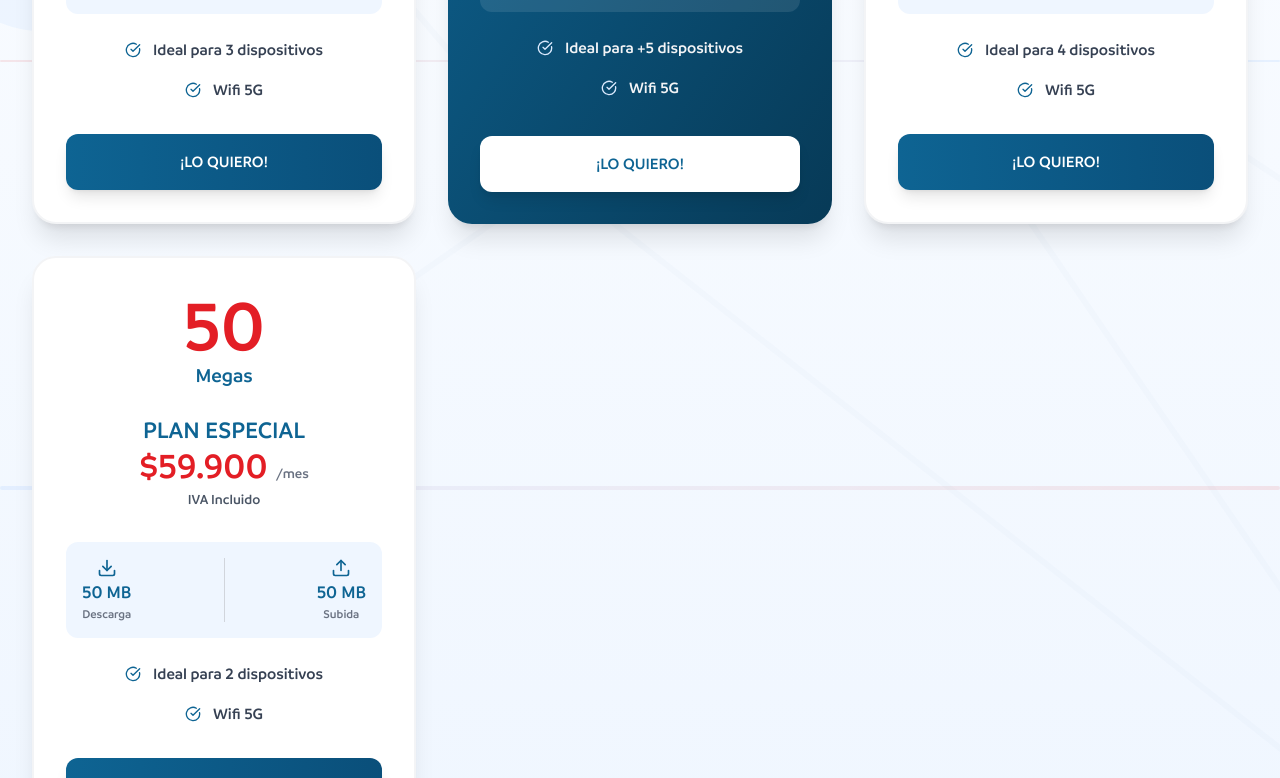
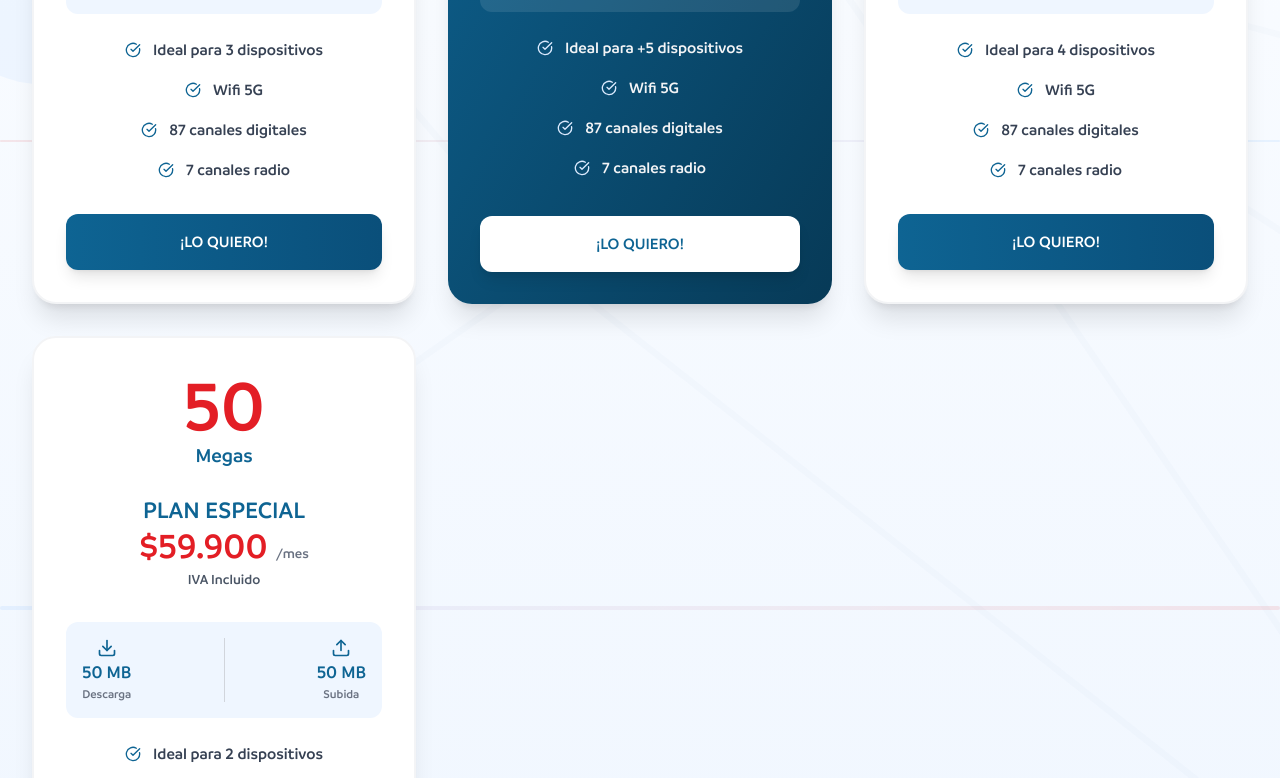
Before and after one commit to ingemateo30/PSI, a Next.js app: page /fibra in a window 1280 px wide. Shown: the part 936-1714 px from the top of the page. Built offline with nearby package versions, Linux system fonts and the light colour scheme.

Commit message:
mejoras internet

```diff
--- a/src/app/fibra/page.js
+++ b/src/app/fibra/page.js
@@ -22,6 +22,62 @@ import { FloatingWhatsApp } from "react-floating-whatsapp";
 import Image from "next/image";
 
 const internetPlans = [
+    {
+        speed: "100",
+        name: "PLAN TURBO",
+        price: "$59.900",
+        uploadSpeed: "100",
+        benefits: [
+            "Ideal para 3 dispositivos",
+            "Wifi 5G",
+            "87 canales digitales",
+            "7 canales radio"
+        ],
+        color: "#0e6493",
+    },
+    {
+        speed: "300",
+        name: "PLAN DELUXE",
+        price: "$79.900",
+        uploadSpeed: "250",
+        benefits: [
+            "Ideal para +5 dispositivos",
+            "Wifi 5G",
+            "87 canales digitales",
+            "7 canales radio"
+        ],
+        featured: true,
+        color: "#0e6493",
+    },
+    {
+        speed: "200",
+        name: "PLAN PREMIUM",
+        price: "$69.900",
+        uploadSpeed: "150",
+        benefits: [
+            "Ideal para 4 dispositivos",
+            "Wifi 5G",
+            "87 canales digitales",
+            "7 canales radio"
+        ],
+        color: "#0e6493",
+    },
+    {
+        speed: "50",
+        name: "PLAN ESPECIAL",
+        price: "$59.900",
+        uploadSpeed: "50",
+        benefits: [
+            "Ideal para 2 dispositivos",
+            "Wifi 5G",
+            "87 canales digitales",
+            "7 canales radio"
+
+        ],
+        color: "#0e6493",
+    }
+];
+const internetPlans2 = [
     {
         speed: "100",
         name: "PLAN TURBO",
@@ -51,7 +107,7 @@ const internetPlans = [
         price: "$79.900",
         uploadSpeed: "150",
         benefits: [
-            "Ideal para 4 dispositivos",
+            "Ideal para 5 dispositivos",
             "Wifi 5G"
         ],
         color: "#0e6493",
@@ -60,53 +116,6 @@ const internetPlans = [
         speed: "50",
         name: "PLAN ESPECIAL",
         price: "$59.900",
-        uploadSpeed: "50",
-        benefits: [
-            "Ideal para 2 dispositivos",
-            "Wifi 5G"
-        ],
-        color: "#0e6493",
-    }
-];
-const internetPlans2 = [
-    {
-        speed: "100",
-        name: "PLAN TURBO",
-        price: "$79.900",
-        uploadSpeed: "100",
-        benefits: [
-            "Ideal para 3 dispositivos",
-            "Wifi 5G"
-        ],
-        color: "#0e6493",
-    },
-    {
-        speed: "300",
-        name: "PLAN DELUXE",
-        price: "$99.900",
-        uploadSpeed: "250",
-        benefits: [
-            "Ideal para +5 dispositivos",
-            "Wifi 5G"
-        ],
-        featured: true,
-        color: "#0e6493",
-    },
-    {
-        speed: "200",
-        name: "PLAN PREMIUM",
-        price: "$89.900",
-        uploadSpeed: "150",
-        benefits: [
-            "Ideal para 5 dispositivos",
-            "Wifi 5G"
-        ],
-        color: "#0e6493",
-    },
-    {
-        speed: "50",
-        name: "PLAN ESPECIAL",
-        price: "$69.900",
         uploadSpeed: "50",
         benefits: [
             "Ideal para 2 dispositivos",
--- a/src/component/hero.js
+++ b/src/component/hero.js
@@ -68,7 +68,7 @@ export default function Hero() {
 
                     <div className="relative inline-block text-center">
                         <span className="absolute -top-2 left-1/2 -translate-x-1/2 text-sm font-bold text-[#e31e25]">desde</span>
-                        <span className="text-4xl font-extrabold text-white block">$89.900</span>
+                        <span className="text-4xl font-extrabold text-white block">$79.900</span>
                         <span className="text-base font-medium text-gray-100">/mes</span>
                     </div>
 
```
